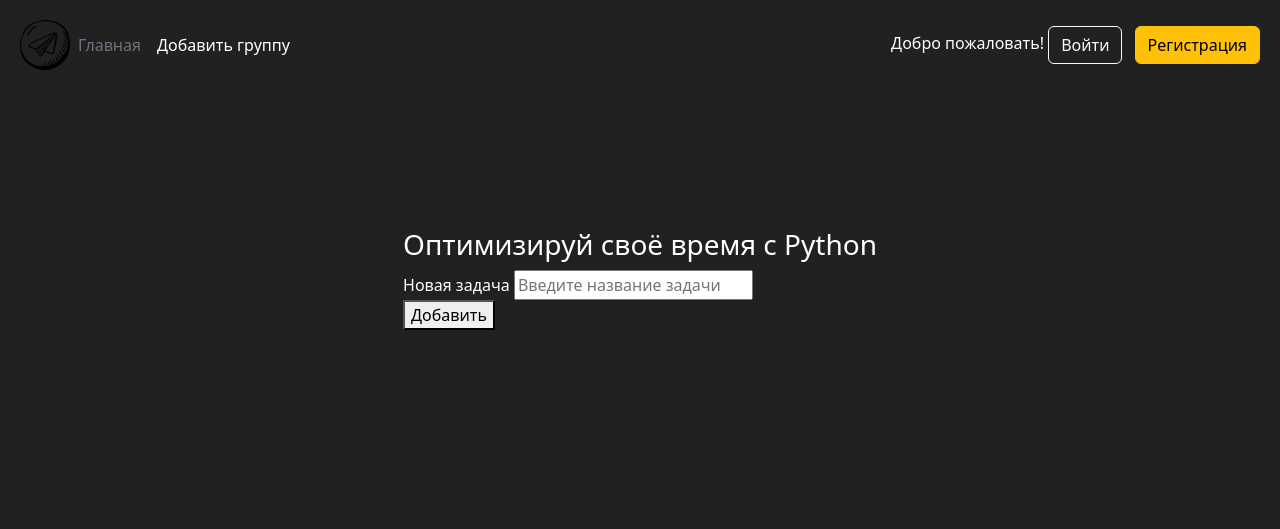
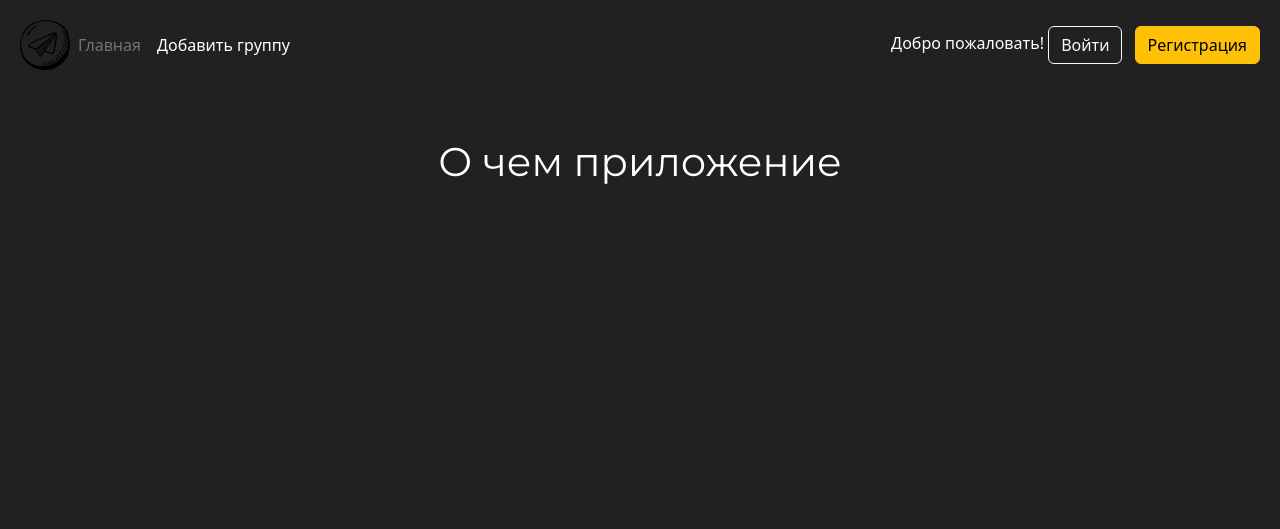
Before and after one commit to ilich2kode/TGW, a FastAPI app: template todo/templates/main/index.html in a window 1280 px wide. Shown: the top 529 px of the page. Run offline with FastAPI, Linux system fonts and the light colour scheme; the template is opened without the code that fills it, so the values that code supplies are empty; parts of the project's set-up code (start-up, migrations or seed data) failed here and were passed over; some libraries are stand-ins or nearby versions.

Commit message:
Причесал еще немного. еще выпилил хлам.

```diff
--- a/todo/templates/main/index.html
+++ b/todo/templates/main/index.html
@@ -2,32 +2,5 @@
 
 {% block content %}
 
-<div style="margin-top: 50px;" class="ui container">
-
-    <h1 class="ui center aligned header blue">{{ app_name }}</h1>
-
-<form class="ui form" action="{{ url_for('add') }}" method="post">
-    <h3 class="test_css">Оптимизируй своё время c Python</h3>
-    <div class="field">
-        <label>Новая задача</label>
-        <input type="text" name="title" placeholder="Введите название задачи"><br>
-    </div>
-    <button class="ui teal basic button" type="submit">Добавить</button>
-</form>
-
-{% for todo in todo_list %}
-    <div class="ui segment">
-        <p class="ui big header">№{{ todo.id }} {{ todo.title }}</p>
-
-        {% if todo.is_complete == False %}
-        <span class="ui gray label">Не завершено</span>
-        <a class="ui primary basic button" href="{{ url_for('update', todo_id=todo.id) }}">Закрыть</a>
-        {% else %}
-        <span class="ui green label">Завершено</span>
-        <a class="ui blue button" href="{{ url_for('update', todo_id=todo.id) }}">Открыть</a>
-        <a class="ui negative basic button" href="{{ url_for('delete', todo_id=todo.id) }}">Удалить</a>
-        {% endif %}
-    </div>
-{% endfor %}
-</div>
+<h1>О чем приложение</h1>
 {% endblock content %}
```
Also changed, not shown: todo/routers.py (+4 -42 lines).
